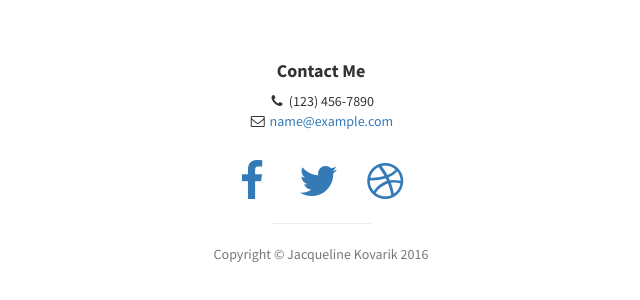
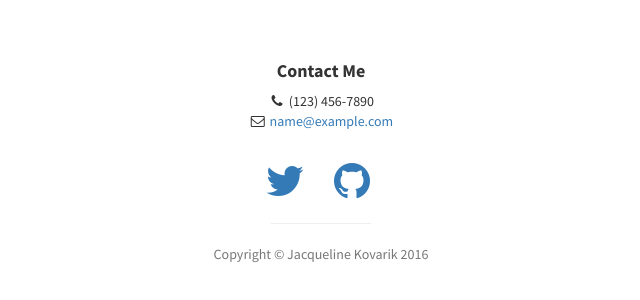
Before and after one commit to jakovarik/cohort-project, a plain HTML site: page index.html in a window 1280 px wide. Shown: the part 1571-1871 px from the top of the page, without its empty margins (319-959 px from the left). Drawn offline with Linux system fonts and the light colour scheme.

Commit message:
github icon fix

```diff
--- a/index.html
+++ b/index.html
@@ -109,13 +109,10 @@
                     <br>
                     <ul class="list-inline">
                         <li>
-                            <a href="#"><i class="fa fa-facebook fa-fw fa-3x"></i></a>
-                        </li>
-                        <li>
                             <a href="#"><i class="fa fa-twitter fa-fw fa-3x"></i></a>
                         </li>
                         <li>
-                            <a href="#"><i class="fa fa-dribbble fa-fw fa-3x"></i></a>
+                            <a href="https://github.com/jakovarik"><i class="fa fa-github fa-fw fa-3x"></i></a>
                         </li>
                     </ul>
                     <hr class="small">
```
